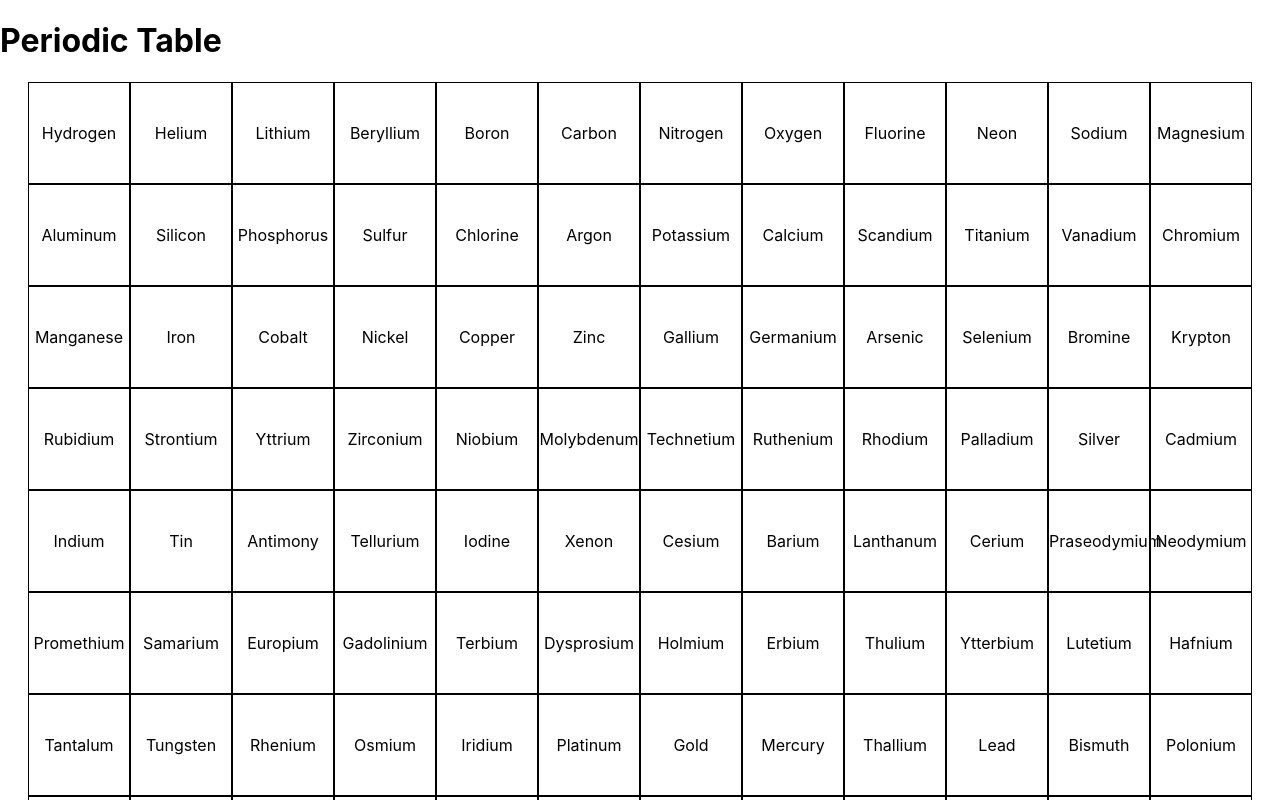
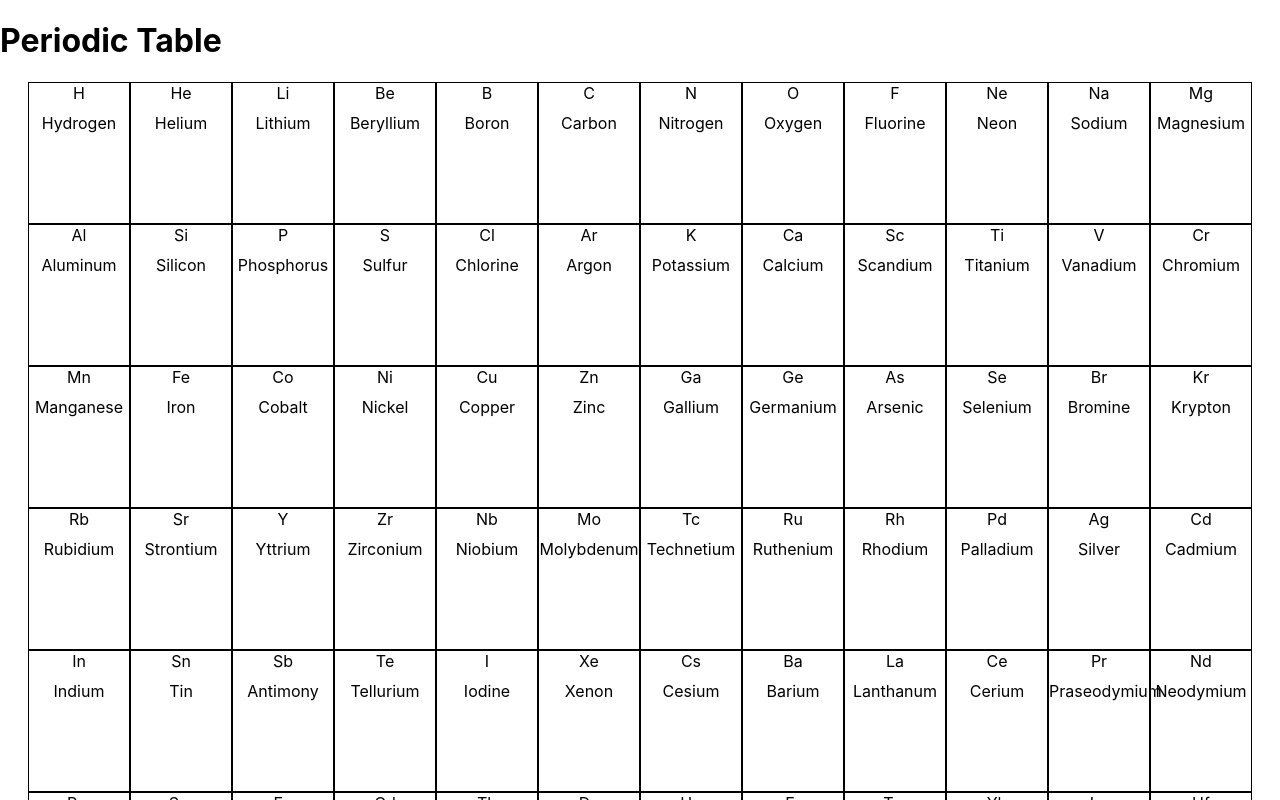
Before and after one commit to dcbartlett/periodic_table_AI, a React (Create React App) app: page / in a window 1280 px wide. Shown: the top 800 px of the page. Built offline with nearby package versions, Linux system fonts and the light colour scheme.

Commit message:
AI update Element to add Symbol

```diff
--- a/src/Components/Element.js
+++ b/src/Components/Element.js
@@ -6,15 +6,15 @@ const Element = ({ element, onClick }) => {
       style={{
         display: 'inline-block',
         width: '100px',
-        height: '100px',
+        height: '140px', // Adjusted height to accommodate symbol
         border: '1px solid black',
         textAlign: 'center',
-        lineHeight: '100px',
         cursor: 'pointer',
       }}
       onClick={() => onClick(element)}
     >
-      {element.name}
+      <div style={{ marginBottom: '10px' }}>{element.symbol}</div> {/* Symbol */}
+      <div>{element.name}</div> {/* Name */}
     </div>
   );
 };
```
